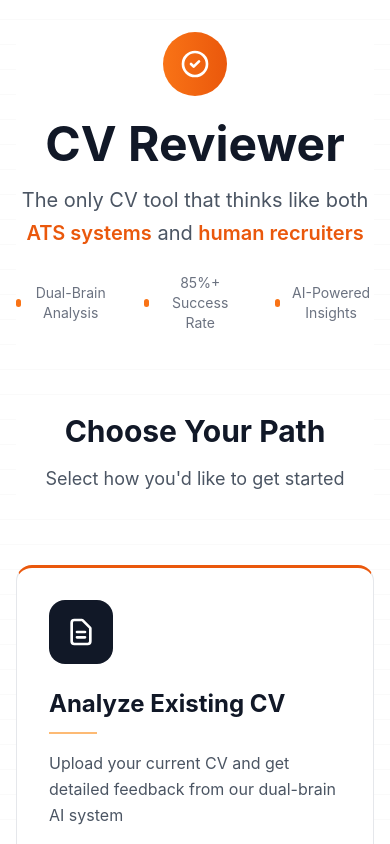
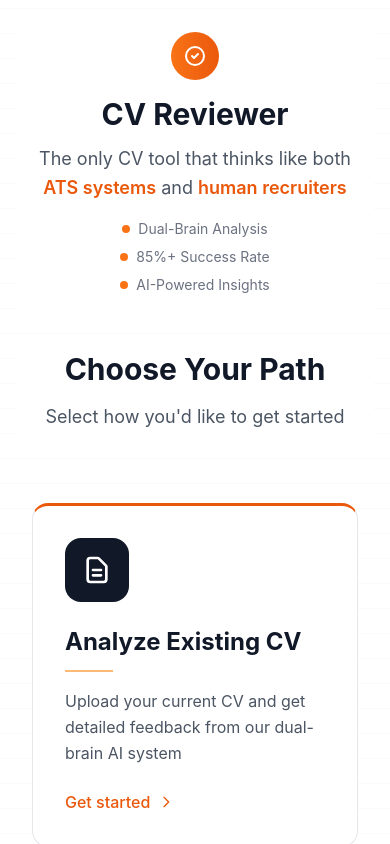
Before and after one commit to geraldrush/cv-reviewer, a Next.js app: page / in a window 390 px wide. Shown: the top 844 px of the page. Built offline with nearby package versions, Linux system fonts and the light colour scheme.

Commit message:
Fix responsiveness

```diff
--- a/pages/index.js
+++ b/pages/index.js
@@ -296,32 +296,32 @@ export default function Home() {
       </Head>
 
       <div className="min-h-screen bg-white" style={{backgroundImage: 'repeating-linear-gradient(0deg, transparent, transparent 24px, rgba(0,0,0,0.02) 24px, rgba(0,0,0,0.02) 25px)'}}>
-        <div className="container mx-auto px-4 py-8">
+        <div className="container mx-auto px-4 sm:px-6 lg:px-8 py-8">
           {/* Header */}
-          <header className="text-center mb-12 relative">
+          <header className="text-center mb-8 sm:mb-12 relative">
             <div className="absolute inset-0 border-b border-gray-100"></div>
-            <div className="relative bg-white pb-8">
-              <div className="inline-flex items-center justify-center w-16 h-16 bg-gradient-to-r from-orange-500 to-orange-600 rounded-full mb-6">
-                <svg className="w-8 h-8 text-white" fill="none" stroke="currentColor" viewBox="0 0 24 24">
+            <div className="relative bg-white pb-6 sm:pb-8">
+              <div className="inline-flex items-center justify-center w-12 h-12 sm:w-16 sm:h-16 bg-gradient-to-r from-orange-500 to-orange-600 rounded-full mb-4 sm:mb-6">
+                <svg className="w-6 h-6 sm:w-8 sm:h-8 text-white" fill="none" stroke="currentColor" viewBox="0 0 24 24">
                   <path strokeLinecap="round" strokeLinejoin="round" strokeWidth={2} d="M9 12l2 2 4-4m6 2a9 9 0 11-18 0 9 9 0 0118 0z" />
                 </svg>
               </div>
-              <h1 className="text-5xl font-bold text-gray-900 mb-4">
+              <h1 className="text-3xl sm:text-4xl lg:text-5xl font-bold text-gray-900 mb-3 sm:mb-4">
                 CV Reviewer
               </h1>
-              <p className="text-xl text-gray-600 max-w-3xl mx-auto leading-relaxed">
+              <p className="text-lg sm:text-xl text-gray-600 max-w-3xl mx-auto leading-relaxed px-4">
                 The only CV tool that thinks like both <span className="font-semibold text-orange-600">ATS systems</span> and <span className="font-semibold text-orange-600">human recruiters</span>
               </p>
-              <div className="flex justify-center mt-6 space-x-8 text-sm text-gray-500">
-                <div className="flex items-center">
+              <div className="flex flex-col sm:flex-row justify-center mt-4 sm:mt-6 space-y-2 sm:space-y-0 sm:space-x-8 text-sm text-gray-500">
+                <div className="flex items-center justify-center">
                   <div className="w-2 h-2 bg-orange-500 rounded-full mr-2"></div>
                   Dual-Brain Analysis
                 </div>
-                <div className="flex items-center">
+                <div className="flex items-center justify-center">
                   <div className="w-2 h-2 bg-orange-500 rounded-full mr-2"></div>
                   85%+ Success Rate
                 </div>
-                <div className="flex items-center">
+                <div className="flex items-center justify-center">
                   <div className="w-2 h-2 bg-orange-500 rounded-full mr-2"></div>
                   AI-Powered Insights
                 </div>
@@ -331,28 +331,28 @@ export default function Home() {
 
           {/* Progress Indicator */}
           {step > 0 && (
-            <div className="flex justify-center mb-8">
-              <div className="flex items-center space-x-4 bg-white rounded-full px-6 py-3 border border-gray-200 shadow-sm">
-                <div className={`flex items-center justify-center w-10 h-10 rounded-full transition-all duration-300 ${
+            <div className="flex justify-center mb-6 sm:mb-8 px-4">
+              <div className="flex items-center space-x-2 sm:space-x-4 bg-white rounded-full px-4 sm:px-6 py-3 border border-gray-200 shadow-sm">
+                <div className={`flex items-center justify-center w-8 h-8 sm:w-10 sm:h-10 rounded-full transition-all duration-300 ${
                   step >= 1 ? 'bg-orange-500 text-white shadow-lg' : 'bg-gray-100 text-gray-600 border border-gray-200'
                 }`}>
-                  <span className="font-semibold">1</span>
+                  <span className="font-semibold text-sm sm:text-base">1</span>
                 </div>
-                <div className={`w-20 h-0.5 transition-all duration-300 ${
+                <div className={`w-12 sm:w-20 h-0.5 transition-all duration-300 ${
                   step >= 2 ? 'bg-orange-500' : 'bg-gray-200'
                 }`}></div>
-                <div className={`flex items-center justify-center w-10 h-10 rounded-full transition-all duration-300 ${
+                <div className={`flex items-center justify-center w-8 h-8 sm:w-10 sm:h-10 rounded-full transition-all duration-300 ${
                   step >= 2 ? 'bg-orange-500 text-white shadow-lg' : 'bg-gray-100 text-gray-600 border border-gray-200'
                 }`}>
-                  <span className="font-semibold">2</span>
+                  <span className="font-semibold text-sm sm:text-base">2</span>
                 </div>
-                <div className={`w-20 h-0.5 transition-all duration-300 ${
+                <div className={`w-12 sm:w-20 h-0.5 transition-all duration-300 ${
                   step >= 3 ? 'bg-orange-500' : 'bg-gray-200'
                 }`}></div>
-                <div className={`flex items-center justify-center w-10 h-10 rounded-full transition-all duration-300 ${
+                <div className={`flex items-center justify-center w-8 h-8 sm:w-10 sm:h-10 rounded-full transition-all duration-300 ${
                   step >= 3 ? 'bg-orange-500 text-white shadow-lg' : 'bg-gray-100 text-gray-600 border border-gray-200'
                 }`}>
-                  <span className="font-semibold">3</span>
+                  <span className="font-semibold text-sm sm:text-base">3</span>
                 </div>
               </div>
             </div>
@@ -393,7 +393,7 @@ export default function Home() {
                     </div>
                   </div>
 
-                  <div className="grid grid-cols-1 md:grid-cols-2 gap-8 mb-16">
+                  <div className="grid grid-cols-1 lg:grid-cols-2 gap-6 sm:gap-8 mb-12 sm:mb-16 px-4">
                     <div
                       onClick={() => setStep(1)}
                       className="group relative overflow-hidden bg-white border border-gray-200 rounded-2xl p-8 cursor-pointer transition-all duration-300 hover:scale-105 hover:shadow-xl hover:border-orange-300"
@@ -546,7 +546,7 @@ export default function Home() {
                     <p className="text-gray-600 text-lg">Select a template optimized for your industry and role</p>
                   </div>
 
-                  <div className="grid grid-cols-1 md:grid-cols-2 lg:grid-cols-3 gap-6 mb-8">
+                  <div className="grid grid-cols-1 md:grid-cols-2 lg:grid-cols-3 gap-4 sm:gap-6 mb-8 px-4">
                     {cvTemplates.map((template) => (
                       <div
                         key={template.id}
@@ -554,14 +554,14 @@ export default function Home() {
                         className="group relative bg-white border border-gray-200 rounded-xl overflow-hidden cursor-pointer transition-all duration-300 hover:scale-105 hover:shadow-lg hover:border-orange-300"
                       >
                         {/* Template Preview */}
-                        <div className="bg-gray-50 p-4 h-64 flex items-center justify-center border-b">
+                        <div className="bg-gray-50 p-2 sm:p-4 h-48 sm:h-64 flex items-center justify-center border-b">
                           <div className="w-full h-full">
                             {template.preview}
                           </div>
                         </div>
 
                         {/* Template Info */}
-                        <div className="p-6">
+                        <div className="p-4 sm:p-6">
                           <div className="flex items-center mb-3">
                             <div className="text-2xl mr-3">{template.icon}</div>
                             <h3 className="text-lg font-bold text-gray-900">{template.name}</h3>
```
